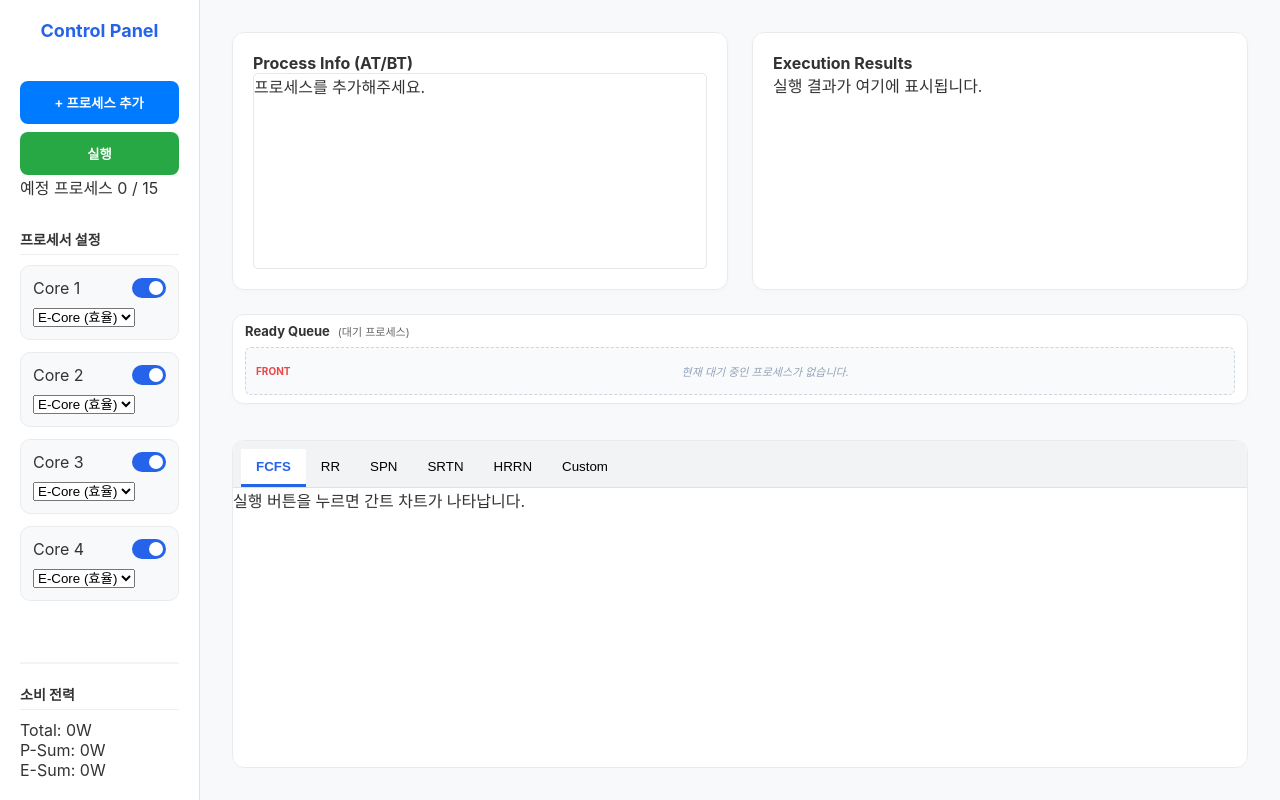
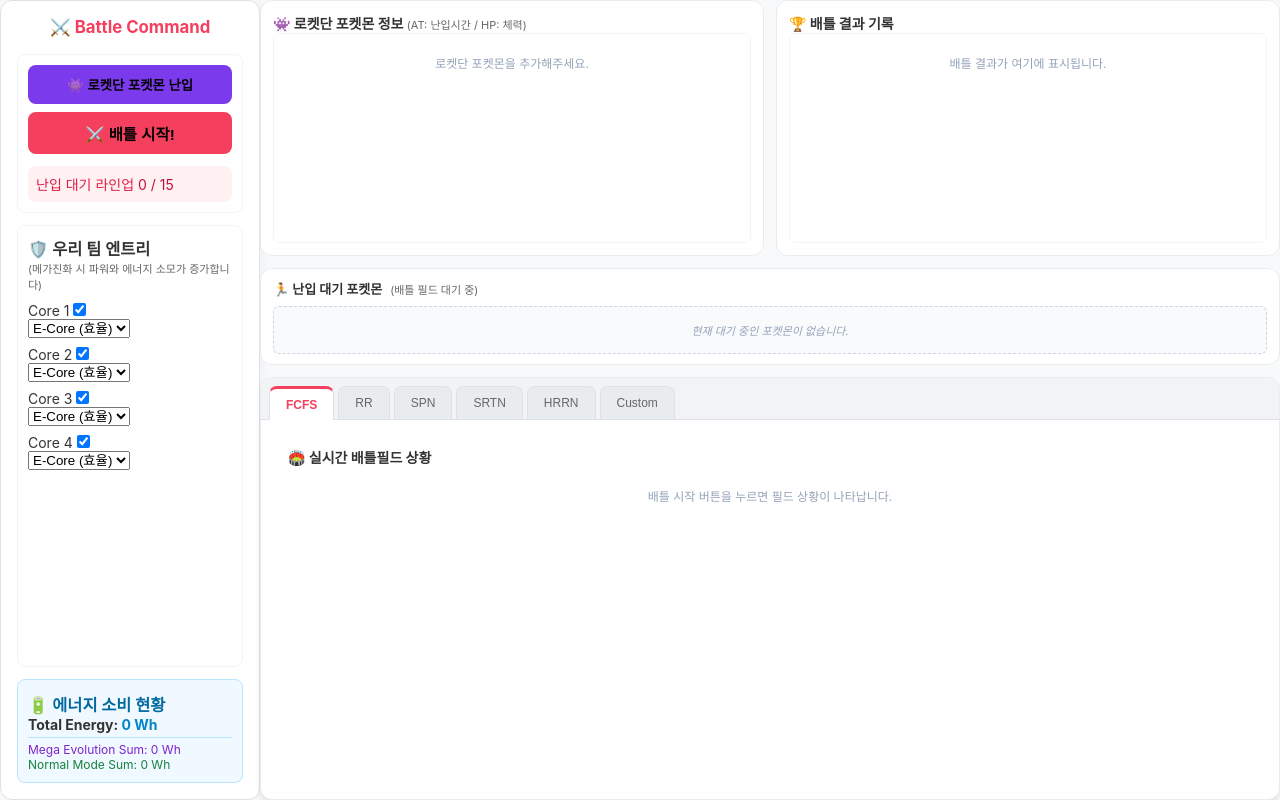
Before and after one commit to ARDRYR/OS-Project, a website built with Vite: page index.html in a window 1280 px wide. Built offline with nearby package versions, Linux system fonts and the light colour scheme.

Commit message:
UI 포켓몬 형태로 변경

```diff
--- a/index.html
+++ b/index.html
@@ -9,68 +9,83 @@
     <div id="app">
         <!-- 왼쪽: Control Panel (1/4) -->
         <aside id="control-panel">
-            <h2 class="title">Control Panel</h2>
+            <h2 class="title" style="color: #f43f5e;">⚔️ Battle Command</h2>
 
-            <!-- 그룹 1: 프로세스 추가 및 실행 -->
+            <!-- 그룹 1: 포켓몬 난입 및 배틀 시작 -->
             <div class="control-group">
-                <div class="button-group">
-                    <button id="open-modal-btn" class="btn btn-primary">+ 프로세스 추가</button>
-                    <button id="run-btn" class="btn btn-success">실행</button>
+                <div class="button-group" style="display: flex; flex-direction: column; gap: 8px;">
+                    <button id="open-modal-btn" class="btn btn-primary" style="background-color: #7c3aed; border: none;">👾 로켓단 포켓몬 난입</button>
+                    <button id="run-btn" class="btn btn-success" style="background-color: #f43f5e; border: none; font-size: 1.1rem; font-weight: bold;">⚔️ 배틀 시작!</button>
                 </div>
-                <!-- 왼쪽 Control 영역의 예정 프로세스 부분 -->
-                <div class="control-item">
-                    <span class="label">예정 프로세스</span>
-                    <span id="process-count-display" class="value text-blue-600 font-bold">0 / 15</span>
+                <!-- 난입 대기 중인 로켓단 카운트 -->
+                <div class="control-item" style="margin-top: 12px; padding: 8px; background: #fff1f2; border-radius: 8px;">
+                    <span class="label" style="color: #e11d48;">난입 대기 라인업</span>
+                    <span id="process-count-display" class="value font-bold" style="color: #be123c;">0 / 15</span>
                 </div>
             </div>
 
-            <!-- 그룹 2: 프로세서 설정 -->
+            <!-- 그룹 2: 우리 팀 엔트리 설정 (기존 프로세서 설정) -->
             <div class="control-group core-settings">
-                <h3>프로세서 설정</h3>
+                <h3 style="display: flex; align-items: center; gap: 6px;">🛡️ 우리 팀 엔트리</h3>
+                <p style="font-size: 11px; color: #666; margin-bottom: 10px;">(메가진화 시 파워와 에너지 소모가 증가합니다)</p>
                 <div id="core-container">
-                    <!-- 코어 설정 내용 -->
+                    <!-- main.ts의 createCore 함수를 통해 리자몽, 뮤츠 등이 생성됨 -->
                 </div>
             </div>
 
-            <!-- 그룹 3: 소비 전력 -->
-            <div class="control-group" id="power-dashboard">
-                <h3>소비 전력</h3>
-                <div class="power-item"><span>Total:</span> <span id="total-w">0W</span></div>
-                <div class="power-item p-core"><span>P-Sum:</span> <span id="p-sum-w">0W</span></div>
-                <div class="power-item e-core"><span>E-Sum:</span> <span id="e-sum-w">0W</span></div>
+            <!-- 그룹 3: 포켓몬 에너지 소비 현황 (기존 소비 전력) -->
+            <div class="control-group" id="power-dashboard" style="background: #f0f9ff; border: 1px solid #bae6fd;">
+                <h3 style="color: #0369a1;">🔋 에너지 소비 현황</h3>
+                <div class="power-item" style="font-weight: bold; border-bottom: 1px solid #bae6fd; padding-bottom: 4px; margin-bottom: 4px;">
+                    <span>Total Energy:</span> <span id="total-w" style="color: #0284c7;">0 Wh</span>
+                </div>
+                <div class="power-item p-core" style="font-size: 12px; color: #7e22ce;">
+                    <span>Mega Evolution Sum:</span> <span id="p-sum-w">0 Wh</span>
+                </div>
+                <div class="power-item e-core" style="font-size: 12px; color: #15803d;">
+                    <span>Normal Mode Sum:</span> <span id="e-sum-w">0 Wh</span>
+                </div>
             </div>
         </aside>
 
         <!-- 오른쪽: Output Panel (3/4) -->
         <main id="output-panel">
             <div class="data-view-container">
+                <!-- 👾 로켓단 포켓몬 정보 (기존 Process Info) -->
                 <div class="data-card">
-                    <h4>Process Info (AT/BT)</h4>
+                    <h4 class="font-bold flex items-center gap-2">
+                        👾 로켓단 포켓몬 정보
+                        <span style="font-size: 11px; font-weight: normal; color: #666;">(AT: 난입시간 / HP: 체력)</span>
+                    </h4>
                     <div id="input-table-view" class="table-wrapper">
-                        <p class="empty-msg">프로세스를 추가해주세요.</p>
+                        <p class="empty-msg">로켓단 포켓몬을 추가해주세요.</p>
                     </div>
                 </div>
+
+                <!-- 🏆 배틀 결과 기록 (기존 Execution Results) -->
                 <div class="data-card">
-                    <h4>Execution Results</h4>
+                    <h4 class="font-bold">🏆 배틀 결과 기록</h4>
                     <div id="result-table-view" class="table-wrapper">
-                        <p class="empty-msg">실행 결과가 여기에 표시됩니다.</p>
+                        <p class="empty-msg">배틀 결과가 여기에 표시됩니다.</p>
                     </div>
                 </div>
             </div>
-            <!-- 레디 큐 부분 -->
-            <!-- Ready Queue 섹션: 높이를 자식 요소의 합에 딱 맞춤 -->
-            <section id="ready-queue-section" class="data-card" style="padding: 10px; margin-bottom: 12px; height: auto !important; min-height: unset !important;">
+
+            <!-- 🏃 난입 대기 포켓몬 (기존 Ready Queue) -->
+            <section id="ready-queue-section" class="data-card">
                 <h4 class="font-bold" style="font-size: 13px; display: flex; align-items: center; gap: 8px; margin-bottom: 8px;">
-                    Ready Queue
-                    <span style="font-size: 11px; font-weight: normal; color: #666;">(대기 프로세스)</span>
+                    🏃 난입 대기 포켓몬
+                    <span style="font-size: 11px; font-weight: normal; color: #666;">(배틀 필드 대기 중)</span>
                 </h4>
-                <div id="ready-queue-container" style="display: flex; gap: 8px; align-items: center; padding: 6px; overflow-x: auto; background: #f8fafc; border-radius: 6px; border: 1px dashed #cbd5e1; height: auto; min-height: 40px; width: 100%;">
-                    <!-- 프로세스 아이템이 들어올 곳 -->
-                    <p class="empty-msg" style="color: #94a3b8; font-style: italic; font-size: 11px; margin: 0 auto;">현재 대기 중인 프로세스가 없습니다.</p>
+                <div id="ready-queue-container">
+                    <p class="empty-msg" style="color: #94a3b8; font-style: italic; font-size: 11px; margin: 0 auto;">현재 대기 중인 포켓몬이 없습니다.</p>
                 </div>
             </section>
+
+            <!-- ⚔️ 배틀 전략 및 필드 상황 (기존 Tabs 및 Gantt Chart) -->
             <section class="tabs-container">
                 <div class="tabs-header">
+                    <!-- 배틀 전략(알고리즘) 선택 -->
                     <button class="tab-btn active" data-algo="FCFS">FCFS</button>
                     <button class="tab-btn" data-algo="RR">RR</button>
                     <button class="tab-btn" data-algo="SPN">SPN</button>
@@ -80,13 +95,16 @@
                 </div>
 
                 <div class="tab-content">
+                    <!-- RR 전략 선택 시 나타나는 상세 설정 -->
                     <div id="rr-quantum-control" class="quantum-box hidden">
-                        <label>Time Quantum: </label>
+                        <label>교체 타이밍 (Time Quantum): </label>
                         <input type="number" id="realtime-tq" value="2" min="1">
                     </div>
 
+                    <!-- 🏟️ 실시간 배틀필드 (기존 Gantt Chart) -->
                     <div id="gantt-chart-area">
-                        <p class="empty-msg mt-20">실행 버튼을 누르면 간트 차트가 나타납니다.</p>
+                        <h4 class="font-bold mb-4" style="font-size: 14px;">🏟️ 실시간 배틀필드 상황</h4>
+                        <p class="empty-msg mt-20">배틀 시작 버튼을 누르면 필드 상황이 나타납니다.</p>
                     </div>
                 </div>
             </section>
--- a/src/styles/style.css
+++ b/src/styles/style.css
@@ -1,299 +1,268 @@
-/* 1. 초기화 및 레이아웃 */
+/* 1. 초기화 및 레이아웃 최적화 */
 * { box-sizing: border-box; margin: 0; padding: 0; }
+
+:root {
+    font-size: 14px; /* 노트북 가독성을 위해 기본 폰트 크기 소폭 축소 */
+    --primary-poke: #f43f5e; /* 리자몽 레드 */
+    --accent-poke: #7c3aed;  /* 뮤츠 퍼플 */
+}
+
 body {
     font-family: 'Pretendard', -apple-system, sans-serif;
     background-color: #f8f9fa;
     color: #333;
+    height: 100vh;
+    overflow: hidden; /* 바디 스크롤 방지 */
 }
 
 #app {
     display: flex;
     height: 100vh;
     width: 100vw;
-    overflow: hidden;
 }
 
-/* 2. 왼쪽: Control Panel (고정 200px) */
+#app-container {
+    display: flex;
+    flex-direction: row;
+    gap: 12px;
+    padding: 12px;
+    height: 100vh;
+    width: 100%;
+    box-sizing: border-box;
+}
+
+@media (max-width: 1024px) {
+    body {
+        overflow-y: auto !important; /* 전체 화면 스크롤 허용 */
+    }
+
+    #app, #app-container {
+        height: auto !important; /* 높이 고정 해제 */
+        min-height: 100vh;
+        flex-direction: column !important;
+        overflow: visible !important;
+    }
+
+    #control-panel {
+        width: 100% !important;
+        height: auto !important;
+        min-height: unset !important;
+        position: relative !important; /* sticky 해제하여 가려짐 방지 */
+    }
+
+    #output-panel {
+        width: 100% !important;
+        height: auto !important;
+        overflow: visible !important;
+    }
+
+    .data-view-container {
+        flex-direction: column;
+        height: auto !important;
+    }
+
+    .data-card {
+        height: 300px; /* 세로 배치 시 각 카드 높이 확보 */
+    }
+}
+
+/* 2. 왼쪽: Control Panel (컴팩트 모드) */
 #control-panel {
-    width: 200px;
-    min-width: 200px;
+    width: 260px; /* 폭 최적화 */
+    min-width: 260px;
     height: 100%;
     background: white;
-    border-right: 1px solid #dee2e6;
-    padding: 20px;
+    border-radius: 12px;
+    border: 1px solid #dee2e6;
+    padding: 16px;
     display: flex;
     flex-direction: column;
-    gap: 30px;
-    box-shadow: 4px 0 10px rgba(0,0,0,0.05);
+    gap: 12px;
+    box-shadow: 4px 0 10px rgba(0,0,0,0.03);
 }
 
 .title {
-    font-size: 18px;
+    font-size: 1.2rem;
     font-weight: bold;
-    color: #2563eb;
-    margin-bottom: 10px;
+    color: var(--primary-poke);
+    margin-bottom: 5px;
     text-align: center;
 }
 
-.button-group {
+.control-group {
+    background: #fff;
+    border: 1px solid #f1f5f9;
+    border-radius: 8px;
+    padding: 10px;
+}
+
+/* 엔트리 설정 영역: 내용이 많아지면 내부 스크롤 발생 */
+.core-settings {
+    flex: 1;
+    overflow-y: auto;
+    min-height: 100px;
+}
+
+#core-container {
     display: flex;
     flex-direction: column;
     gap: 8px;
 }
 
-.status-box {
-    background: #f1f5f9;
-    padding: 10px;
-    border-radius: 6px;
-    text-align: center;
-    font-size: 13px;
-    margin-top: 10px;
-}
-
-/* 프로세서 설정 & 전력 대시보드 */
-.core-settings h3, #power-dashboard h3 {
-    font-size: 14px;
-    border-bottom: 1px solid #eee;
-    padding-bottom: 5px;
-    margin-bottom: 10px;
-}
-
-.core-item {
-    background: #f8f9fa;
-    border: 1px solid #e9ecef;
-    border-radius: 10px;
-    padding: 12px;
-    margin-bottom: 12px;
-}
-
+/* 에너지 대시보드: 최하단 고정 */
 #power-dashboard {
     margin-top: auto;
-    padding-top: 20px;
+    padding-top: 12px;
     border-top: 2px solid #f1f5f9;
 }
 
-/* 공통 버튼 */
+/* 3. 오른쪽: Output Panel */
+#output-panel {
+    flex: 1;
+    height: 100%;
+    display: flex;
+    flex-direction: column;
+    gap: 12px;
+    min-width: 0;
+}
+
+/* 데이터 카드 2개 영역: 높이 비율 고정 */
+.data-view-container {
+    display: flex;
+    gap: 12px;
+    height: 32%; /* 상단 영역 비율 축소 */
+    min-height: 180px;
+}
+
+.data-card {
+    flex: 1;
+    background: white;
+    border-radius: 12px;
+    border: 1px solid #e9ecef;
+    padding: 12px;
+    display: flex;
+    flex-direction: column;
+    overflow: hidden; /* 내부 스크롤 유도 */
+}
+
+.table-wrapper {
+    flex: 1;
+    overflow-y: auto;
+    border: 1px solid #f1f5f9;
+    border-radius: 6px;
+}
+
+/* 레디 큐 섹션 최적화 */
+#ready-queue-section {
+    flex: none !important; /* 공간 차지 방지: 콘텐츠 크기만큼만 유지 */
+    height: auto !important; /* 내부 콘텐츠 높이에 맞춤 */
+    min-height: unset !important;
+    max-height: none !important;
+    padding: 10px 12px !important;
+    flex-shrink: 0; /* 압축 방지 */
+}
+
+#ready-queue-container {
+    height: auto !important;
+    min-height: 48px !important; /* 최소 높이만 보장 */
+    display: flex !important;
+    align-items: center;
+    gap: 8px;
+    padding: 6px 10px !important;
+    background: #f8fafc;
+    border: 1px dashed #cbd5e1;
+    border-radius: 6px;
+    overflow-x: auto;
+    width: 100%;
+}
+
+.queue-item {
+    background: var(--accent-poke);
+    color: white;
+    padding: 4px 10px;
+    border-radius: 6px;
+    font-size: 11px;
+    font-weight: bold;
+    min-width: 40px;
+    text-align: center;
+    box-shadow: 0 2px 4px rgba(124, 58, 237, 0.2);
+    white-space: nowrap;
+}
+
+/* --- 2. 배틀필드(간트차트) 및 탭 디자인 복구 --- */
+.tabs-container {
+    flex: 1;
+    background: white;
+    border-radius: 12px;
+    border: 1px solid #e9ecef;
+    display: flex;
+    flex-direction: column;
+    overflow: hidden;
+    box-shadow: 0 4px 6px -1px rgba(0, 0, 0, 0.1);
+}
+
+.tabs-header {
+    display: flex;
+    background: #f1f3f5; /* 이전의 회색 톤 복구 */
+    padding: 8px 8px 0 8px;
+    border-bottom: 1px solid #dee2e6;
+    gap: 4px;
+}
+
+.tab-btn {
+    padding: 8px 16px;
+    cursor: pointer;
+    border: 1px solid #dee2e6;
+    border-bottom: none;
+    background: #e9ecef;
+    border-radius: 8px 8px 0 0;
+    font-size: 12px;
+    transition: all 0.2s;
+    color: #666;
+}
+
+.tab-btn.active {
+    background: white !important;
+    color: var(--primary-poke) !important;
+    font-weight: bold;
+    border-top: 3px solid var(--primary-poke);
+    height: calc(100% + 1px); /* 하단 보더 겹치기 */
+}
+
+#gantt-chart-area {
+    flex: 1;
+    padding: 15px;
+    background: #ffffff;
+    min-height: 200px;
+}
+.tab-content {
+    flex: 1;
+    overflow-y: auto;
+    padding: 12px;
+}
+
+/* 4. 공통 요소 (버튼, 테이블) */
 .btn {
     width: 100%;
     border: none;
     border-radius: 8px;
     font-weight: 600;
     cursor: pointer;
-    transition: 0.2s;
-    padding: 12px;
-}
-.btn-primary { background: #007bff; color: white; }
-.btn-primary:hover { background: #0056b3; }
-.btn-success { background: #28a745; color: white; }
-.btn-success:hover { background: #218838; }
-
-/* 토글 스위치 */
-.switch { position: relative; display: inline-block; width: 34px; height: 20px; }
-.switch input { opacity: 0; width: 0; height: 0; }
-.slider {
-    position: absolute; cursor: pointer; top: 0; left: 0; right: 0; bottom: 0;
-    background-color: #ccc; transition: .4s; border-radius: 20px;
-}
-.slider:before {
-    position: absolute; content: ""; height: 14px; width: 14px; left: 3px; bottom: 3px;
-    background-color: white; transition: .4s; border-radius: 50%;
-}
-input:checked + .slider { background-color: #2563eb; }
-input:checked + .slider:before { transform: translateX(14px); }
-
-.core-header { display: flex; justify-content: space-between; align-items: center; margin-bottom: 8px; }
-
-/* 3. 오른쪽: Output Panel */
-#output-panel {
-    flex-grow: 1;
-    height: 100%;
-    padding: 32px;
-    display: flex;
-    flex-direction: column;
-    gap: 24px;
-    overflow-y: auto;
-    background-color: #f8f9fa;
-}
-
-.data-view-container { display: flex; gap: 24px; height: 35%; }
-
-.data-card {
-    flex: 1;
-    background: white;
-    border-radius: 12px;
-    border: 1px solid #e9ecef;
-    padding: 20px;
-    box-shadow: 0 2px 5px rgba(0,0,0,0.02);
-    display: flex;
-    flex-direction: column;
-}
-
-/* 레디 큐 섹션 (최적화 버전) */
-#ready-queue-section {
-    height: auto !important;
-    min-height: 0 !important;
-    max-height: fit-content !important;
-    padding: 8px 12px !important;
-    margin-bottom: 12px !important;
-    background: white;
-    border-radius: 12px;
-    border: 1px solid #e9ecef;
-}
-
-#ready-queue-container {
-    height: auto !important;
-    min-height: 48px !important;
-    display: flex !important;
-    align-items: center !important;
-    gap: 8px;
-    padding: 4px 10px !important;
-    margin: 0 !important;
-    overflow-x: auto;
-}
-
-#ready-queue-container::before {
-    content: "FRONT"; font-size: 10px; color: #ef4444; font-weight: bold;
-    margin-right: 8px; display: flex; align-items: center; height: 32px;
-}
-
-.queue-item {
-    min-width: 45px; height: 32px; background: white; border: 2px solid #2563eb;
-    border-radius: 6px; display: flex; align-items: center; justify-content: center;
-    font-size: 12px; font-weight: bold; color: #2563eb;
-    box-shadow: 2px 2px 5px rgba(0,0,0,0.05);
-}
-
-/* 하단 탭 및 결과창 */
-.tabs-container {
-    flex: 1; background: white; border-radius: 12px; border: 1px solid #e9ecef;
-    display: flex; flex-direction: column; overflow: hidden;
-}
-
-.tabs-header { display: flex; background: #f1f3f5; padding: 8px 8px 0 8px; border-bottom: 1px solid #dee2e6; }
-
-.tab-btn {
-    padding: 10px 15px; cursor: pointer; border: none; background: none; transition: all 0.2s;
-    border-bottom: 3px solid transparent;
-}
-
-.tab-btn.active {
-    color: #2563eb !important; border-bottom: 3px solid #2563eb !important;
-    font-weight: bold; background-color: rgba(37, 99, 235, 0.05);
-}
-
-/* 4. 모달 */
-.modal {
-    position: fixed; inset: 0; background: rgba(0, 0, 0, 0.6);
-    display: flex; justify-content: center; align-items: center; z-index: 9999;
-}
-.modal.hidden { display: none !important; }
-
-.modal-content {
-    width: 500px; background: white; border-radius: 16px;
-    overflow: hidden; box-shadow: 0 20px 25px rgba(0,0,0,0.1);
-}
-
-.modal-tabs { display: flex; background: #f8f9fa; }
-
-.modal-tab-btn {
-    flex: 1; padding: 16px; border: none; cursor: pointer;
-    font-weight: bold; color: #666; border-bottom: 2px solid transparent;
-}
-
-.modal-tab-btn.active {
-    background: white; color: #007bff; border-bottom: 2px solid #007bff;
-}
-
-/* 1. 모달 바디 여백 조정 */
-.modal-body {
-    padding: 24px 32px; /* 상하 여백을 약간 줄이고 좌우 여백 유지 */
-    display: flex;
-    flex-direction: column;
-    gap: 20px; /* 내부 요소들 사이의 간격 */
-}
-/* 2. 모달 내 버튼 그룹 레이아웃 */
-.modal-footer {
-    display: flex;
-    flex-direction: column; /* 버튼을 세로로 배치 */
-    gap: 3px; /* 버튼 사이의 간격 */
     padding: 10px;
 }
 
-/* 3. 모달 입력 폼 간격 (선택 사항) */
-.modal-form-group {
-    margin-bottom: 15px;
-    display: flex;
-    flex-direction: column;
-    gap: 8px;
+table { width: 100%; border-collapse: collapse; }
+th {
+    position: sticky; top: 0; background: #f8f9fa;
+    padding: 8px; font-size: 12px; text-align: center;
+    border-bottom: 2px solid #dee2e6;
 }
+td { padding: 8px; border-bottom: 1px solid #eee; font-size: 13px; text-align: center; }
 
-.modal-form-group label {
-    font-size: 13px;
-    font-weight: 600;
-    color: #4b5563;
-    margin-bottom: 5px;
-    display: block;
-}
+/* 5. 모달 (생략된 기존 스타일 유지) */
+.modal { position: fixed; inset: 0; background: rgba(0, 0, 0, 0.6); display: flex; justify-content: center; align-items: center; z-index: 9999; }
+.modal-content { width: 450px; background: white; border-radius: 16px; overflow: hidden; }
 
-/* 5. 테이블 */
-table { width: 100%; border-collapse: collapse; margin-top: 10px; }
-th { background: #f8f9fa; padding: 12px; border-bottom: 2px solid #dee2e6; font-size: 13px; text-align: left; }
-td { padding: 12px; border-bottom: 1px solid #eee; font-size: 14px; }
-
-/* 프로세스 정보 테이블을 감싸는 컨테이너 수정 */
-#input-table-view {
-    flex: 1;
-    overflow-y: auto;  /* 세로 스크롤 활성화 */
-    border: 1px solid #e5e7eb;
-    border-radius: 5px;
-}
-
-/* 스크롤바 커스텀 (선택 사항 - 더 깔끔해 보입니다) */
-#input-table-view::-webkit-scrollbar {
-    width: 6px;
-}
-#input-table-view::-webkit-scrollbar-thumb {
-    background-color: #cbd5e1;
-    border-radius: 10px;
-}
-
-/* 애니메이션 */
-@keyframes slideIn {
-    from { opacity: 0; transform: translateX(-10px); }
-    to { opacity: 1; transform: translateX(0); }
-}
-
-/* 1. 강력한 숨김 처리 (JS 연동용) */
-.hidden {
-    display: none !important;
-}
-
-/* 2. RR 타임 퀀텀 입력창 전용 스타일 */
-#rr-quantum-control {
-    padding: 12px;
-    animation: fadeIn 0.3s ease-in-out;
-}
-
-/* 3. 모달 내부 탭 판넬 스타일 */
-.tab-pane {
-    animation: fadeIn 0.2s ease-in-out;
-}
-
-/* 4. 애니메이션 효과 (부드러운 전환용) */
-@keyframes fadeIn {
-    from { opacity: 0; transform: translateY(-5px); }
-    to { opacity: 1; transform: translateY(0); }
-}
-
-/* 5. 탭 버튼 상태 시각화 강화 */
-.tab-btn, .modal-tab-btn {
-    position: relative;
-    overflow: hidden;
-}
-
-/* 활성화된 탭의 텍스트 색상을 확실하게 변경 */
-.tab-btn.active, .modal-tab-btn.active {
-    color: #2563eb !important;
-    background-color: #ffffff;
-    z-index: 1;
-}
+/* 유틸리티 */
+.hidden { display: none !important; }
+.empty-msg { text-align: center; color: #94a3b8; font-size: 12px; margin-top: 20px; }
```
